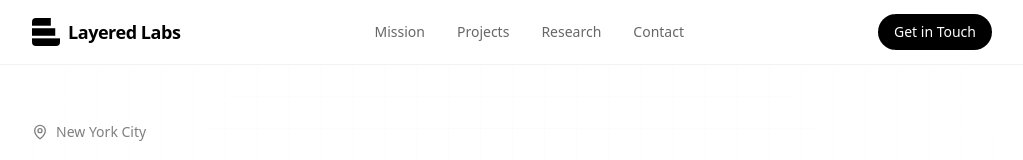
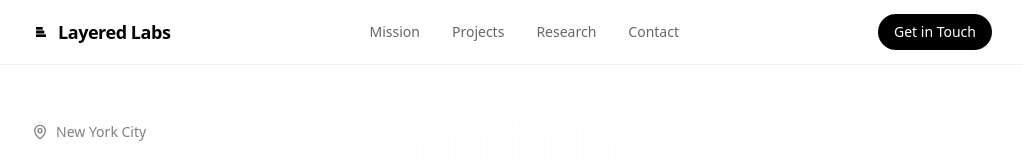
Before and after one commit to Layered-Labs/website, a Next.js app: page / in a window 1280 px wide. Shown: the top 160 px of the page, without its empty margins (128-1151 px from the left). Built offline with nearby package versions, Linux system fonts and the light colour scheme.

Commit message:
fix logo

```diff
--- a/src/components/home-page.tsx
+++ b/src/components/home-page.tsx
@@ -55,7 +55,7 @@ export function HomePage({ research }: { research: ResearchItem[] }) {
         <div className="max-w-6xl mx-auto px-8 md:px-16 lg:px-24">
           <div className="flex items-center justify-between h-16">
             <a href="#" className="flex items-center gap-2 text-lg font-semibold tracking-tight text-black">
-              <Image src="/logo.png" alt="Layered Labs" width={28} height={28} className="rounded" />
+              <Image src="/logo.png" alt="Layered Labs" width={18} height={18} className="rounded p-1" />
               Layered Labs
             </a>
             <div className="hidden md:flex items-center gap-8 text-sm text-black/60">
```
